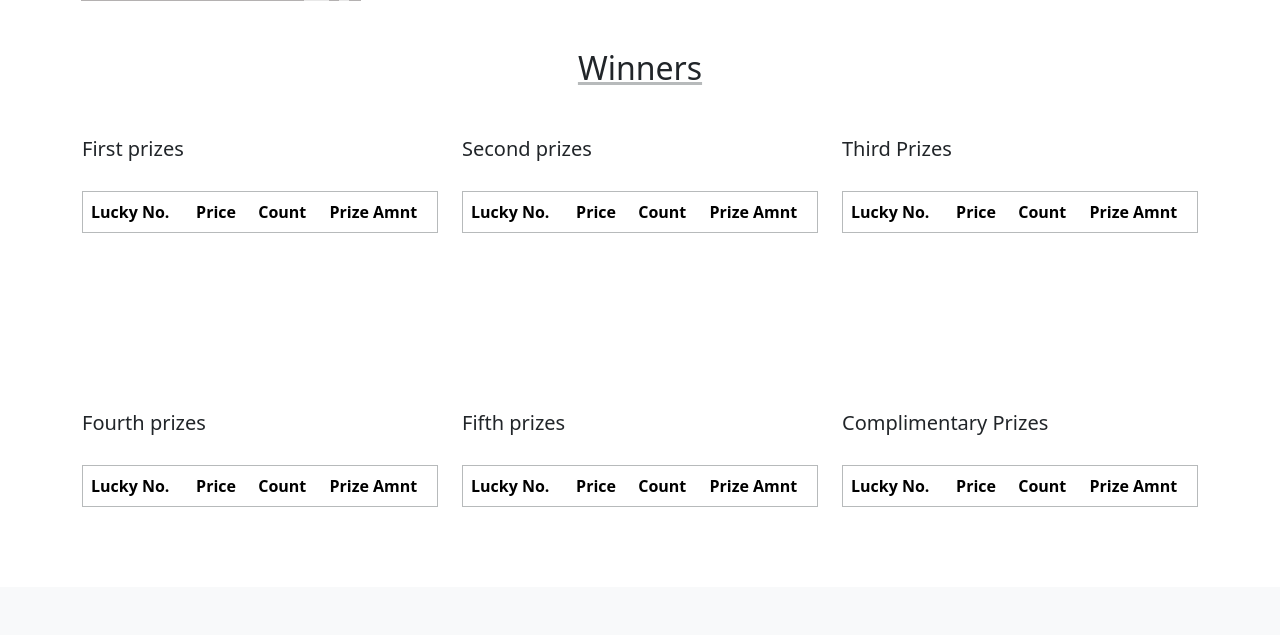
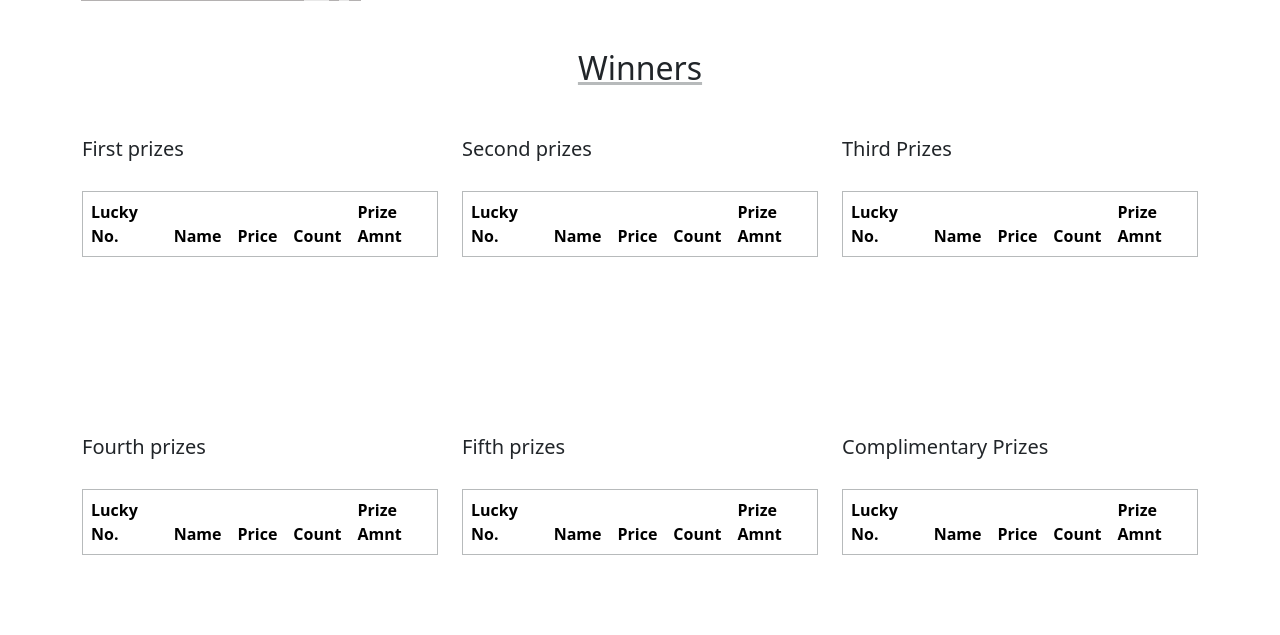
Before and after one commit to Rashicom/LuckyDraw, a Django app: page /luckydraw/draw/ in a window 1280 px wide. Shown: the part 522-1157 px from the top of the page. Before the commit the page ends 1029 px from the top, so only its background shows below. Run offline with Django 4.2, Linux system fonts and the light colour scheme; data that the repository does not hold is empty.

Commit message:
profit and name showed in html

```diff
--- a/luckydraw/views.py
+++ b/luckydraw/views.py
@@ -446,7 +446,8 @@ class AnnounceWinner(View):
         # get announced winners data
         coupen_filter = self.coupen_filter_class(luckydrawtype_id= luckydrawtype_id, context_date=context_date)
         data = coupen_filter.get_filtered_data()
-        print(data)
+
+
         return render(request,self.templet,data)
 
 
--- a/templates/lucky_draw.html
+++ b/templates/lucky_draw.html
@@ -272,6 +272,7 @@
                             <thead>
                                 <tr>
                                   <th scope="col">Lucky No.</th>
+                                  <th scope="col">Name</th>
                                   <th scope="col">Price</th>
                                   <th scope="col">Count</th>
                                   <th scope="col">Prize Amnt</th>
@@ -284,6 +285,7 @@
                                     {% for prize in FIRST_PRIZE %}
                                         <tr>
                                         <td>{{prize.coupen_number}}</td>
+                                        <td>{{prize.participant_name}}</td>
                                         <td>{{prize.prize}}</td>
                                         <td>{{prize.coupen_count}}</td>
                                         <td>{{prize.prize_amnt}}</td>
@@ -302,6 +304,7 @@
                             <thead>
                                 <tr>
                                   <th scope="col">Lucky No.</th>
+                                  <th scope="col">Name</th>
                                   <th scope="col">Price</th>
                                   <th scope="col">Count</th>
                                   <th scope="col">Prize Amnt</th>
@@ -315,6 +318,7 @@
                                     {% for prize in SECOND_PRIZE %}
                                         <tr>
                                         <td>{{prize.coupen_number}}</td>
+                                        <td>{{prize.participant_name}}</td>
                                         <td>{{prize.prize}}</td>
                                         <td>{{prize.coupen_count}}</td>
                                         <td>{{prize.prize_amnt}}</td>
@@ -334,6 +338,7 @@
                             <thead>
                                 <tr>
                                   <th scope="col">Lucky No.</th>
+                                  <th scope="col">Name</th>
                                   <th scope="col">Price</th>
                                   <th scope="col">Count</th>
                                   <th scope="col">Prize Amnt</th>
@@ -346,6 +351,7 @@
                                     {% for prize in THIRD_PRIZE %}
                                         <tr>
                                         <td>{{prize.coupen_number}}</td>
+                                        <td>{{prize.participant_name}}</td>
                                         <td>{{prize.prize}}</td>
                                         <td>{{prize.coupen_count}}</td>
                                         <td>{{prize.prize_amnt}}</td>
@@ -371,6 +377,7 @@
                             <thead>
                                 <tr>
                                   <th scope="col">Lucky No.</th>
+                                  <th scope="col">Name</th>
                                   <th scope="col">Price</th>
                                   <th scope="col">Count</th>
                                   <th scope="col">Prize Amnt</th>
@@ -384,6 +391,7 @@
                                     {% for prize in FOURTH_PRIZE %}
                                         <tr>
                                         <td>{{prize.coupen_number}}</td>
+                                        <td>{{prize.participant_name}}</td>
                                         <td>{{prize.prize}}</td>
                                         <td>{{prize.coupen_count}}</td>
                                         <td>{{prize.prize_amnt}}</td>
@@ -403,6 +411,7 @@
                             <thead>
                                 <tr>
                                   <th scope="col">Lucky No.</th>
+                                  <th scope="col">Name</th>
                                   <th scope="col">Price</th>
                                   <th scope="col">Count</th>
                                   <th scope="col">Prize Amnt</th>
@@ -416,6 +425,7 @@
                                     {% for prize in FIFTH_PRIZE %}
                                         <tr>
                                         <td>{{prize.coupen_number}}</td>
+                                        <td>{{prize.participant_name}}</td>
                                         <td>{{prize.prize}}</td>
                                         <td>{{prize.coupen_count}}</td>
                                         <td>{{prize.prize_amnt}}</td>
@@ -435,6 +445,7 @@
                             <thead>
                                 <tr>
                                   <th scope="col">Lucky No.</th>
+                                  <th scope="col">Name</th>
                                   <th scope="col">Price</th>
                                   <th scope="col">Count</th>
                                   <th scope="col">Prize Amnt</th>
@@ -447,6 +458,7 @@
                                     {% for prize in COMPLIMENTERY_PRIZE %}
                                         <tr>
                                         <td>{{prize.coupen_number}}</td>
+                                        <td>{{prize.participant_name}}</td>
                                         <td>{{prize.prize}}</td>
                                         <td>{{prize.coupen_count}}</td>
                                         <td>{{prize.prize_amnt}}</td>
```
Also changed, not shown: luckydraw/coupenfilter.py (+7 -1 lines), templates/lucky_results.html (+13 -1 lines).
